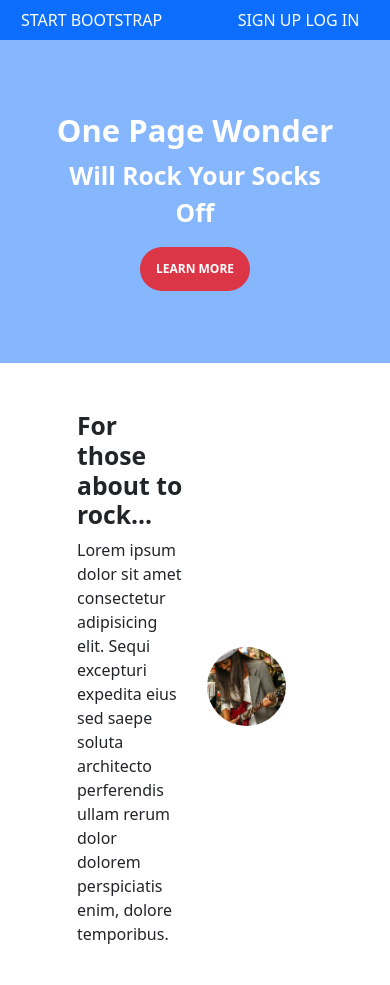
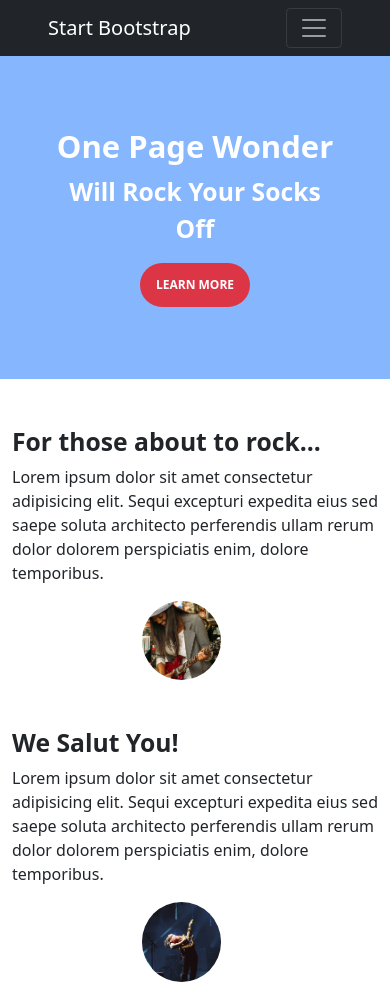
Before and after one commit to N-Georges/OnePageWonder-bootstrap, a website: page index.html in a window 390 px wide. Shown: the top 985 px of the page. Drawn offline with nearby package versions, Linux system fonts and the light colour scheme.

Commit message:
responsive en bootstrap finaliser

```diff
--- a/index.html
+++ b/index.html
@@ -1,5 +1,6 @@
 <!DOCTYPE html>
 <html lang="fr">
+
 <head>
     <meta charset="UTF-8">
     <meta http-equiv="X-UA-Compatible" content="IE=edge">
@@ -7,15 +8,22 @@
     <title>Document</title>
     <link rel="stylesheet" href="./public/css/app.css">
 </head>
+
 <body>
     <header>
-        <div class="row navbar bg-primary text-center text-white">
-            <div class="col">START BOOTSTRAP</div>
-            <div class="col">
-                <span>SIGN UP</span>
-                <span>LOG IN</span>
+        <nav class="navbar navbar-expand-lg navbar-dark bg-dark">
+            <div class="container px-5"> <a class="navbar-brand" href="#">Start Bootstrap</a> <button
+                    class="navbar-toggler" type="button" data-bs-toggle="collapse" data-bs-target="#navbarResponsive"
+                    aria-controls="navbarResponsive" aria-expanded="false" aria-label="Toggle navigation"><span
+                        class="navbar-toggler-icon"></span></button>
+                <div class="collapse navbar-collapse" id="navbarResponsive">
+                    <ul class="navbar-nav ms-auto">
+                        <li class="nav-item"><a class="nav-link" href="#">Sign Up</a></li>
+                        <li class="nav-item"><a class="nav-link" href="#">Log In</a></li>
+                    </ul>
+                </div>
             </div>
-        </div>
+        </nav>
         <div class="text-center bg-primary bg-opacity-50 text-white p-5">
             <h1 class="display-5 fw-bold mt-4">One Page Wonder</h1>
             <p class="fs-2 fw-bold">Will Rock Your Socks Off</p>
@@ -25,27 +33,30 @@
     <!-- section1 -->
     <div class="container">
         <div class="row my-5 d-flex justify-content-center align-items-center">
-            <div class="col-4">
+            <div class="col-sm-12 col-md-4">
                 <h2 class="fw-bold">For those about to rock...</h2>
-                <p>Lorem ipsum dolor sit amet consectetur adipisicing elit. Sequi excepturi expedita eius sed saepe soluta architecto perferendis ullam rerum dolor dolorem perspiciatis enim, dolore temporibus.</p>
+                <p>Lorem ipsum dolor sit amet consectetur adipisicing elit. Sequi excepturi expedita eius sed saepe
+                    soluta architecto perferendis ullam rerum dolor dolorem perspiciatis enim, dolore temporibus.</p>
             </div>
             <div class="col-4">
                 <img class="w-75 rounded-circle" src="./public/img/01.jpg" alt="image de guitare">
             </div>
         </div>
         <div class="row my-5 d-flex justify-content-center align-items-center">
-            <div class="col-4 order-1">
+            <div class="col-sm-12 col-md-4 order-md-1 ">
                 <h2 class="fw-bold">We Salut You!</h2>
-                <p>Lorem ipsum dolor sit amet consectetur adipisicing elit. Sequi excepturi expedita eius sed saepe soluta architecto perferendis ullam rerum dolor dolorem perspiciatis enim, dolore temporibus.</p>
+                <p>Lorem ipsum dolor sit amet consectetur adipisicing elit. Sequi excepturi expedita eius sed saepe
+                    soluta architecto perferendis ullam rerum dolor dolorem perspiciatis enim, dolore temporibus.</p>
             </div>
             <div class="col-4">
                 <img class="w-75 rounded-circle" src="./public/img/02.jpg" alt="image de guitare">
             </div>
         </div>
         <div class="row my-5 d-flex justify-content-center align-items-center">
-            <div class="col-4">
+            <div class="col-sm-12 col-md-4">
                 <h2 class="fw-bold">let there be rock!</h2>
-                <p>Lorem ipsum dolor sit amet consectetur adipisicing elit. Sequi excepturi expedita eius sed saepe soluta architecto perferendis ullam rerum dolor dolorem perspiciatis enim, dolore temporibus.</p>
+                <p>Lorem ipsum dolor sit amet consectetur adipisicing elit. Sequi excepturi expedita eius sed saepe
+                    soluta architecto perferendis ullam rerum dolor dolorem perspiciatis enim, dolore temporibus.</p>
             </div>
             <div class="col-4">
                 <img class="w-75 rounded-circle" src="./public/img/03.jpg" alt="image de guitare">
@@ -59,4 +70,5 @@
     <script src="./node_modules/bootstrap/dist/js/bootstrap.js"></script>
     <script src="./node_modules/@popperjs/core/dist/umd/popper.js"></script>
 </body>
+
 </html>
```
